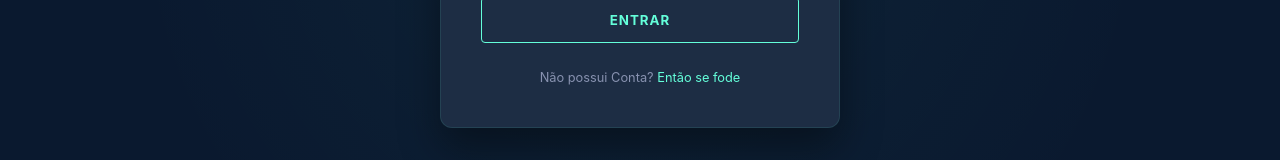
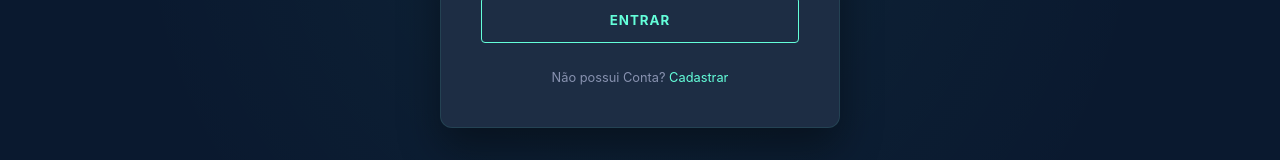
Before and after one commit to 7ody1/Alexandria1, a React (Vite) app: page /login in a window 1280 px wide. Shown: the part 541-701 px from the top of the page. Built offline with nearby package versions, Linux system fonts and the light colour scheme.

Commit message:
+ correcoes

```diff
--- a/src/pages/Login.jsx
+++ b/src/pages/Login.jsx
@@ -48,7 +48,7 @@ const Login = () => {
         </form>
 
         <footer className="login-footer">
-          <p>Não possui Conta? <span>Então se fode</span></p>
+          <p>Não possui Conta? <span> Cadastrar</span></p>
         </footer>
       </div>
     </div>
```
